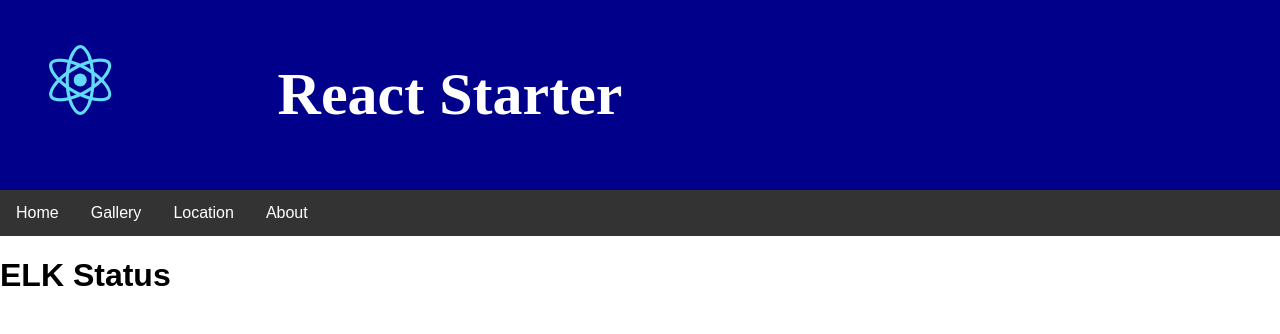
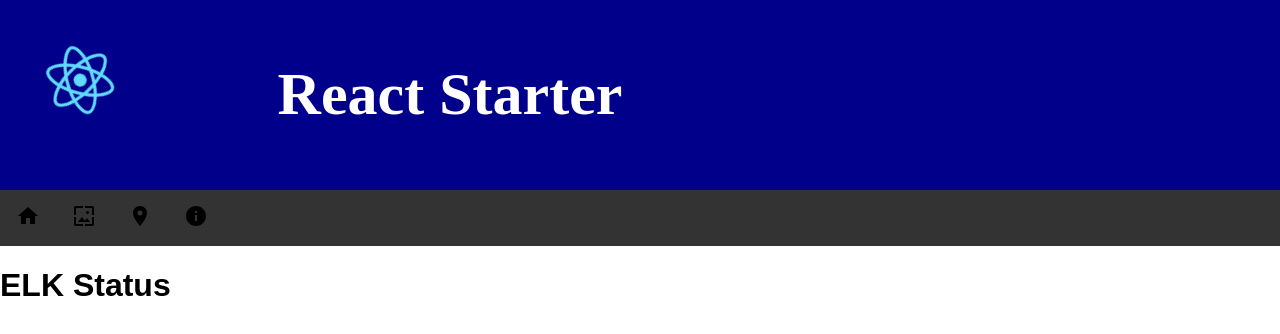
Before and after one commit to alfita96/react-tutorial, a React (Create React App) app: page / in a window 1280 px wide. Shown: the top 334 px of the page. Built offline with nearby package versions, Linux system fonts and the light colour scheme.

Commit message:
Update Navbar.js

```diff
--- a/src/structure/Navbar.js
+++ b/src/structure/Navbar.js
@@ -1,15 +1,19 @@
 import React from 'react';
 import { Link } from 'react-router-dom';
+import Home from './pictures/Home.svg';
+import Gallery from './pictures/Gallery.svg';
+import Location from './pictures/Location.svg';
+import About from './pictures/About.svg';
 import './Navbar.css';
 
 class Navbar extends React.Component {
 	render() {
 		return(
 			<ul className="Navigation">
-				<Link to="/" className="navigationLink"><li>Home</li></Link>
-				<Link to="/gallery" className="navigationLink"><li>Gallery</li></Link>
-				<Link to="/location" className="navigationLink"><li>Location</li></Link>
-				<Link to="/about" className="navigationLink"><li>About</li></Link>
+				<Link to="/" className="navigationLink"><li><img className="navbar-icon" alt="Home" src={Home}/></li></Link>
+				<Link to="/gallery" className="navigationLink"><li><img className="navbar-icon" alt="Gallery" src={Gallery}/></li></Link>
+				<Link to="/location" className="navigationLink"><li><img className="navbar-icon" alt="Location" src={Location}/></li></Link>
+				<Link to="/about" className="navigationLink"><li><img className="navbar-icon" alt="About" src={About}/></li></Link>
 			</ul>
 		);
 	}
```
